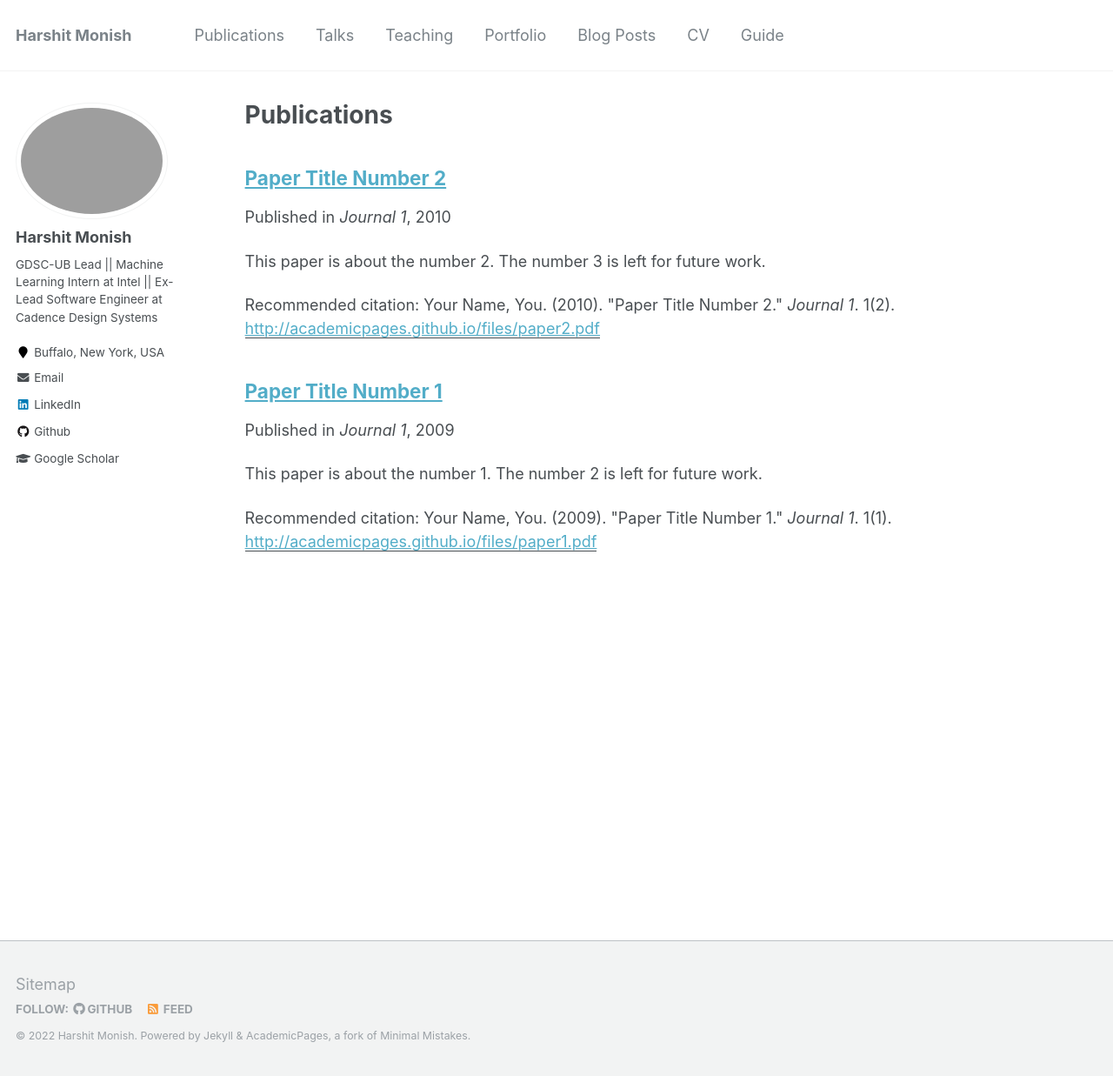
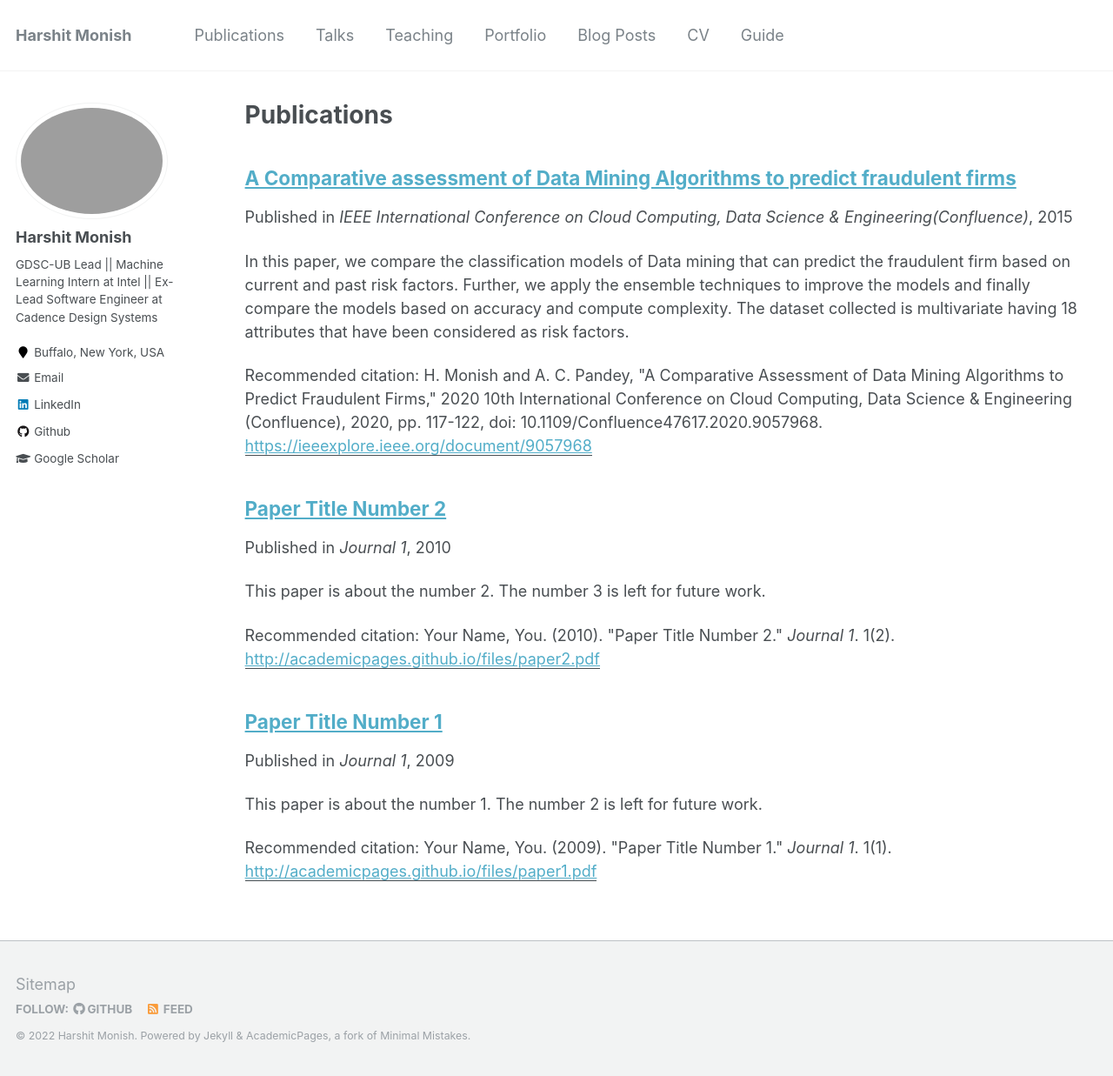
Before and after one commit to harshitmonish/harshitmonish.github.io, a Jekyll site: the page built from _pages/publications.md, in a window 1280 px wide and 1237 px high. Shown: the whole window at 87% size. Built offline with Jekyll 4.4.1, drawn with Linux system fonts in a browser that asks for light colours; a file with an impossible date is left out.

Commit message:
Updated MAin page

```diff
--- a/_publications/2015-10-01-paper-title-number-3.md
+++ b/_publications/2015-10-01-paper-title-number-3.md
@@ -3,7 +3,7 @@ title: "A Comparative assessment of Data Mining Algorithms to predict fraudulent
 collection: publications
 permalink: /publication/2015-10-01-paper-title-number-3
 excerpt: 'In this paper, we compare the classification models of Data mining that can predict the fraudulent firm based on current and past risk factors. Further, we apply the ensemble techniques to improve the models and finally compare the models based on accuracy and compute complexity. The dataset collected is multivariate having 18 attributes that have been considered as risk factors.'
-date: 12-15-2019
+date: 2015-10-01
 venue: 'IEEE International Conference on Cloud Computing, Data Science & Engineering(Confluence)'
 paperurl: 'https://ieeexplore.ieee.org/document/9057968'
 citation: 'H. Monish and A. C. Pandey, "A Comparative Assessment of Data Mining Algorithms to Predict Fraudulent Firms," 2020 10th International Conference on Cloud Computing, Data Science & Engineering (Confluence), 2020, pp. 117-122, doi: 10.1109/Confluence47617.2020.9057968.'
```
